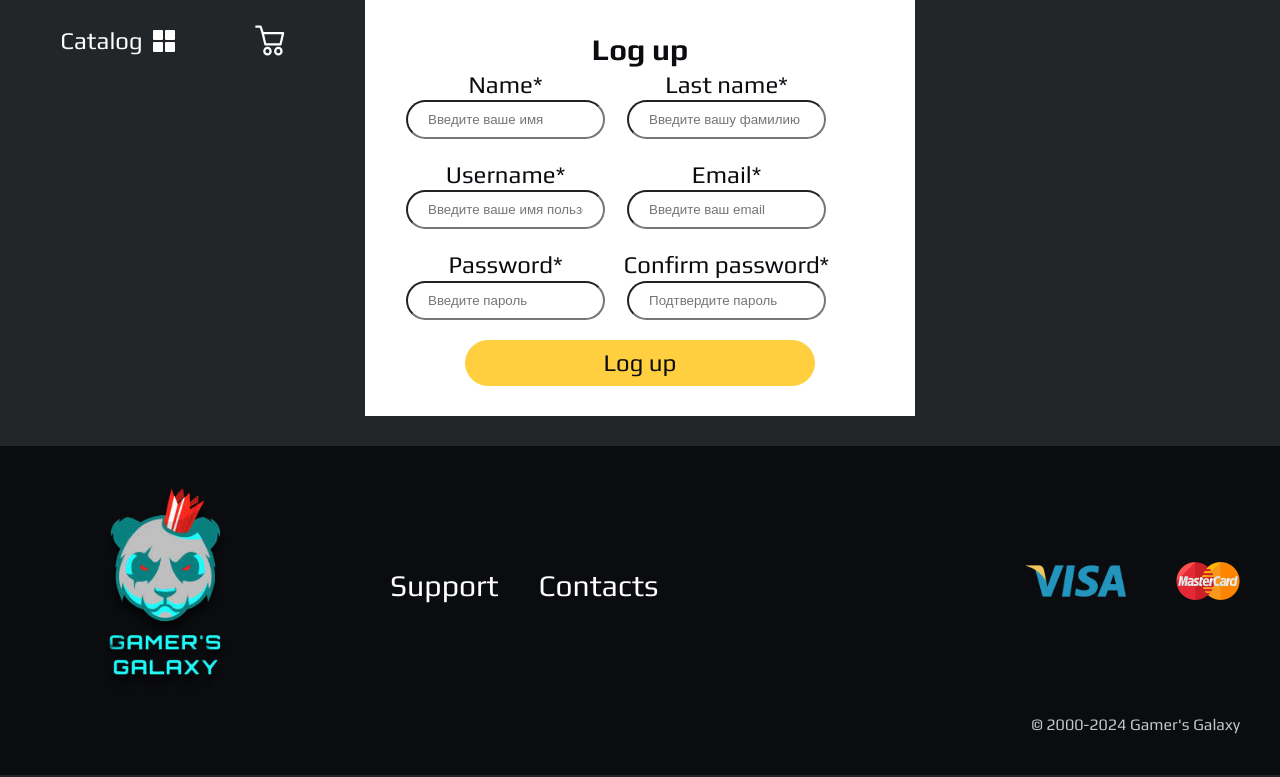
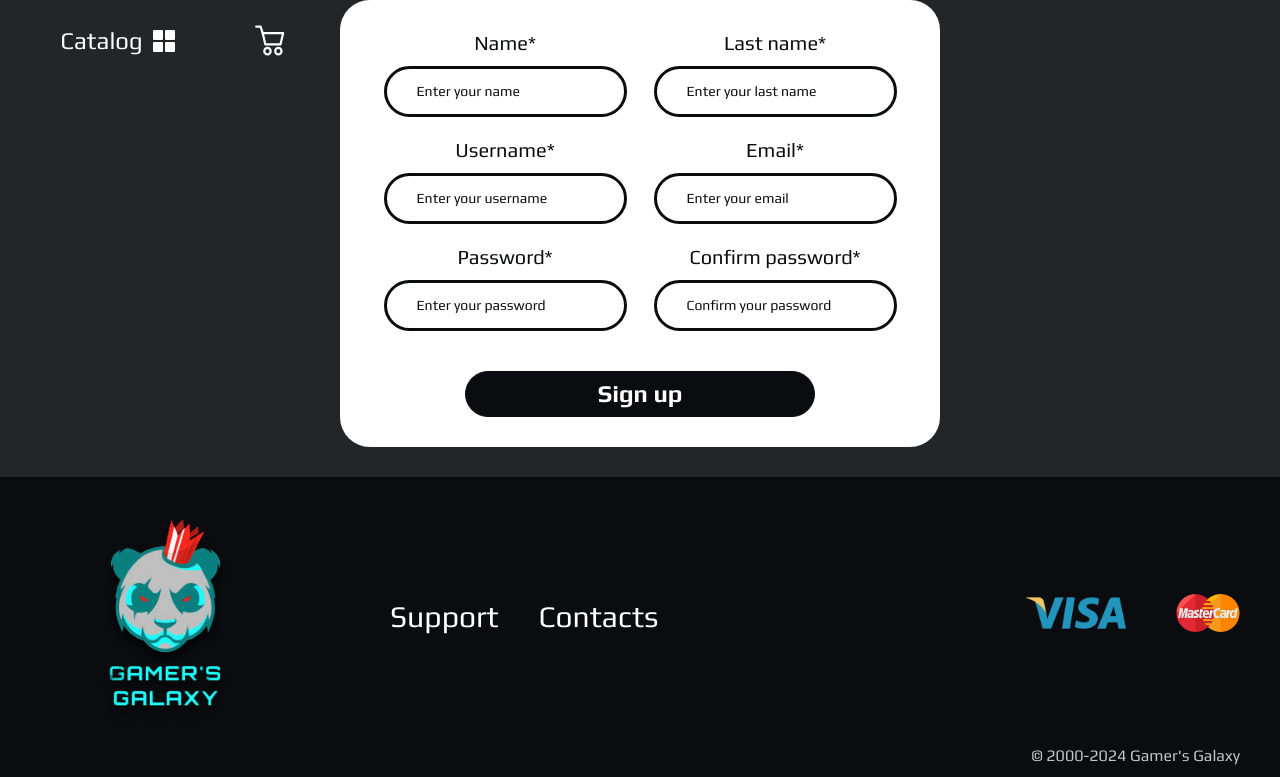
Before and after one commit to Royal-Aver/Online_Store_App, a Django app: page /user/registration/ in a window 1280 px wide. Shown: the part 179-956 px from the top of the page. Run offline with Django 4.2, Linux system fonts and the light colour scheme; data comes from the database, SQL or seed files in the repository; some libraries are stand-ins or nearby versions.

Commit message:
project ready

```diff
--- a/static/css/style.css
+++ b/static/css/style.css
@@ -1,5 +1,7 @@
 html {
   box-sizing: border-box;
+  position: relative;
+  min-height: 100%;
 }
 
 *,
@@ -34,6 +36,8 @@ body {
   background-color: #222629;
   font-size: 24px;
   line-height: 1.3;
+  margin: 0;
+  padding-bottom: 300px;
 }
 
 h1, h2, h3, h4, h5, h6 {
@@ -412,6 +416,10 @@ position: relative;
 .footer {
   background-color: #0b0c10;
   padding: 10px 0 40px;
+  position: absolute;
+  bottom: 0;
+  width: 100%;
+  height: 300px;
 }
 
 .footer__inner {
@@ -677,6 +685,11 @@ position: relative;
 .filter__apply-btn:hover {
   background-color: #ff0032;
   border: 1px solid #ff0032;
+}
+
+.catalog__search-result {
+  margin-bottom: 30px;
+  text-align: center;
 }
 
 
@@ -992,19 +1005,14 @@ position: relative;
 /* registration */
 
 .registration__inner-top {
-  max-width: 550px;
+  max-width: 600px;
   margin: 0 auto;
   background-color: #fff;
   color: #0b0c10;
   padding: 30px;
   margin-bottom: 30px;
   text-align: center;
-}
-
-.registration__title {
-  margin-bottom: 30px;
-  text-align: center;
-  font-size: 36px;
+  border-radius: 30px;
 }
 
 .registration__form {
@@ -1014,37 +1022,63 @@ position: relative;
 .registration__inner-all-inputs {
   display: flex;
   flex-wrap: wrap;
+  margin-bottom: 20px;
 }
 
 .registration__input-inner {
+  width: 50%;
   margin-bottom: 20px;
   display: inline-block;
 }
 
 .registration__label {
   display: block;
+  font-size: 20px;
+  margin-bottom: 10px;
 }
 
 .registration__input {
   width: 90%;
-  border-radius: 25px;
-  padding: 10px 20px;
+  padding: 15px 30px;
+  background-color: transparent;
+  border: 3px solid #0b0c10;
+  border-radius: 30px;
+  transition: border-color .3s;
+}
+
+.registration__input::placeholder {
+  color: #0b0c10;
+  font-family: "Play", sans-serif;
+  font-size: 14px;
+}
+
+.registration__input:hover {
+  border-color: #ff0032;
+}
+
+.registration__input:focus {
+  outline: none;
+  background-color: white;
+  color: black;
 }
 
 .registration__log-btn {
-  background-color: #FFCF40;
-  border: 1px solid #FFCF40;
+  background-color: #0b0c10;
+  border: 1px solid #0b0c10;
   border-radius: 25px;
   padding: 10px 20px;
-  color: #0b0c10;
   width: 350px;
   margin: 0 auto;
   display: block;
+  font-weight: 700;
+  color: white;
+  text-align: center;
   transition: background-color .5s, border .5s;
 }
 
 .registration__log-btn:hover {
-  background-color: #F4A900;
+    background-color: #ff0032;
+    border: 1px solid #ff0032;
 }
 
 
--- a/users/templates/users/registration.html
+++ b/users/templates/users/registration.html
@@ -9,7 +9,6 @@
 <section class="registration">
     <div class="registration__container container">
         <div class="registration__inner-top">
-                        <h2 class="text-center mb-4">Log up</h2>
                             <form action="{% url "user:registration" %}" method="post">
                                 {% csrf_token %}
                                 <div class="registration__inner-all-inputs">
@@ -18,7 +17,7 @@
                                         <input type="text" class="registration__input" id="id_first_name"
                                             value="{% if form.first_name.value %}{{ form.first_name.value }}{% endif %}"
                                             name="first_name"
-                                            placeholder="Введите ваше имя" required>
+                                            placeholder="Enter your name" required>
                                         {% if form.first_name.errors %}
                                             <div class="alert alert-danger alert-dismissible fade show">
                                                 {{ form.first_name.errors }}
@@ -30,7 +29,7 @@
                                         <input type="text" class="registration__input" id="id_last_name"
                                             value="{% if form.last_name.value %}{{ form.last_name.value }}{% endif %}"
                                             name="last_name"
-                                            placeholder="Введите вашу фамилию" required>
+                                            placeholder="Enter your last name" required>
                                         {% if form.last_name.errors %}
                                             <div class="alert alert-danger alert-dismissible fade show">
                                                 {{ form.last_name.errors }}
@@ -42,7 +41,7 @@
                                         <input type="text" class="registration__input" id="id_username"
                                             value="{% if form.username.value %}{{ form.username.value }}{% endif %}"
                                             name="username"
-                                            placeholder="Введите ваше имя пользователя" required>
+                                            placeholder="Enter your username" required>
                                         {% if form.username.errors %}
                                             <div class="alert alert-danger alert-dismissible fade show">
                                                 {{ form.username.errors }}
@@ -54,7 +53,7 @@
                                         <input type="email" class="registration__input" id="id_email"
                                             value="{% if form.email.value %}{{ form.email.value }}{% endif %}"
                                             name="email"
-                                            placeholder="Введите ваш email" required>
+                                            placeholder="Enter your email" required>
                                         {% if form.email.errors %}
                                             <div class="alert alert-danger alert-dismissible fade show">
                                                 {{ form.email.errors }}
@@ -66,7 +65,7 @@
                                         <input type="password" class="registration__input" id="id_password1"
                                             value="{% if form.password1.value %}{{ form.password1.value }}{% endif %}"
                                             name="password1"
-                                            placeholder="Введите пароль" required>
+                                            placeholder="Enter your password" required>
                                         {% if form.password1.errors %}
                                             <div class="alert alert-danger alert-dismissible fade show">
                                                 {{ form.password1.errors }}
@@ -78,7 +77,7 @@
                                         <input type="password" class="registration__input" id="id_password2"
                                             value="{% if form.password2.value %}{{ form.password2.value }}{% endif %}"
                                             name="password2"
-                                            placeholder="Подтвердите пароль" required>
+                                            placeholder="Confirm your password" required>
                                         {% if form.password2.errors %}
                                             <div class="alert alert-danger alert-dismissible fade show">
                                                 {{ form.password2.errors }}
@@ -87,7 +86,7 @@
                                     </div>
                                 </div>
                                 <button type="submit"
-                                    class="registration__log-btn">Log up</button>
+                                    class="registration__log-btn">Sign up</button>
                             </form>
                         </div>
         </div>
```
Also changed, not shown: goods/templates/goods/catalog.html (+4 -6 lines).
